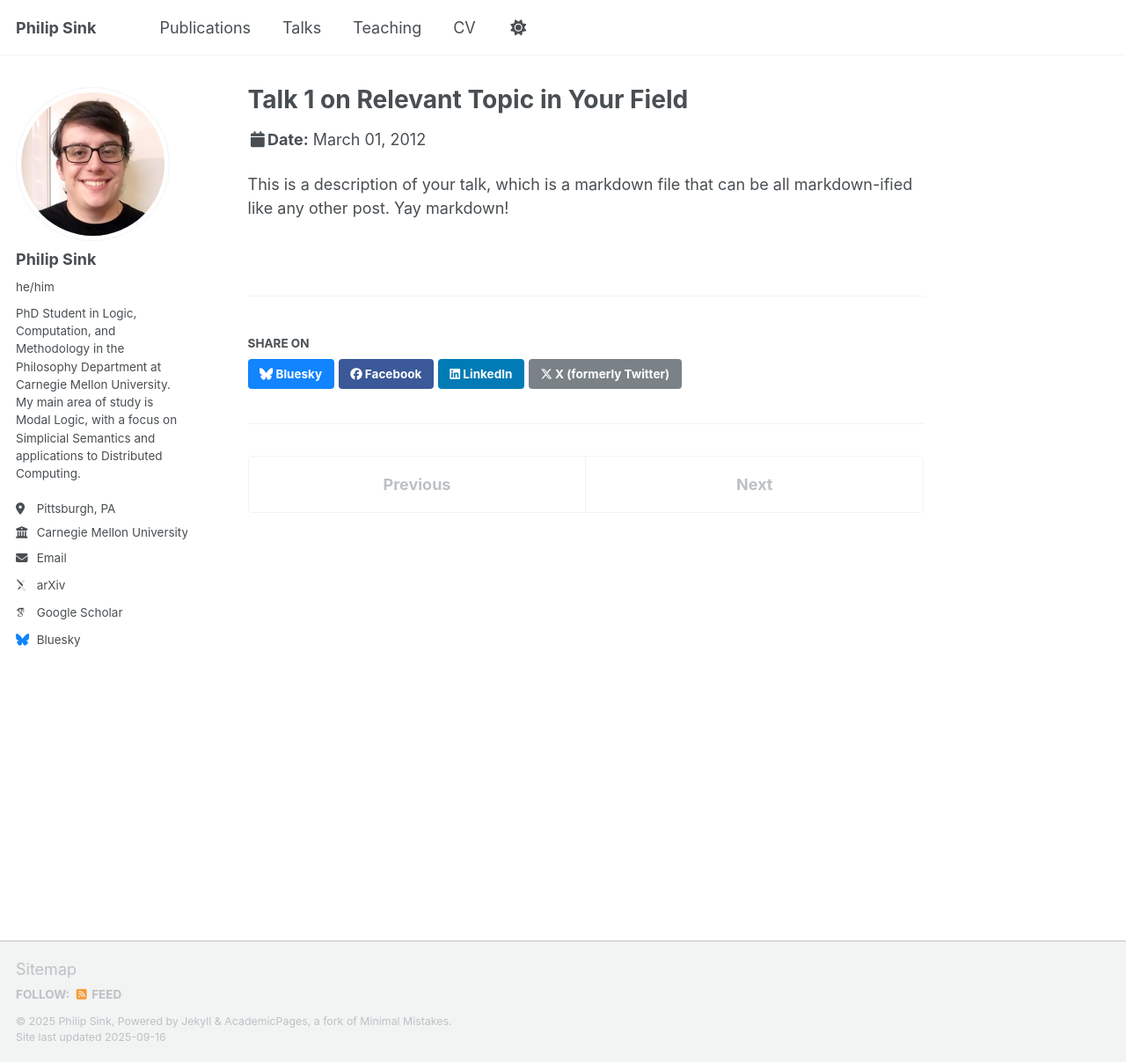
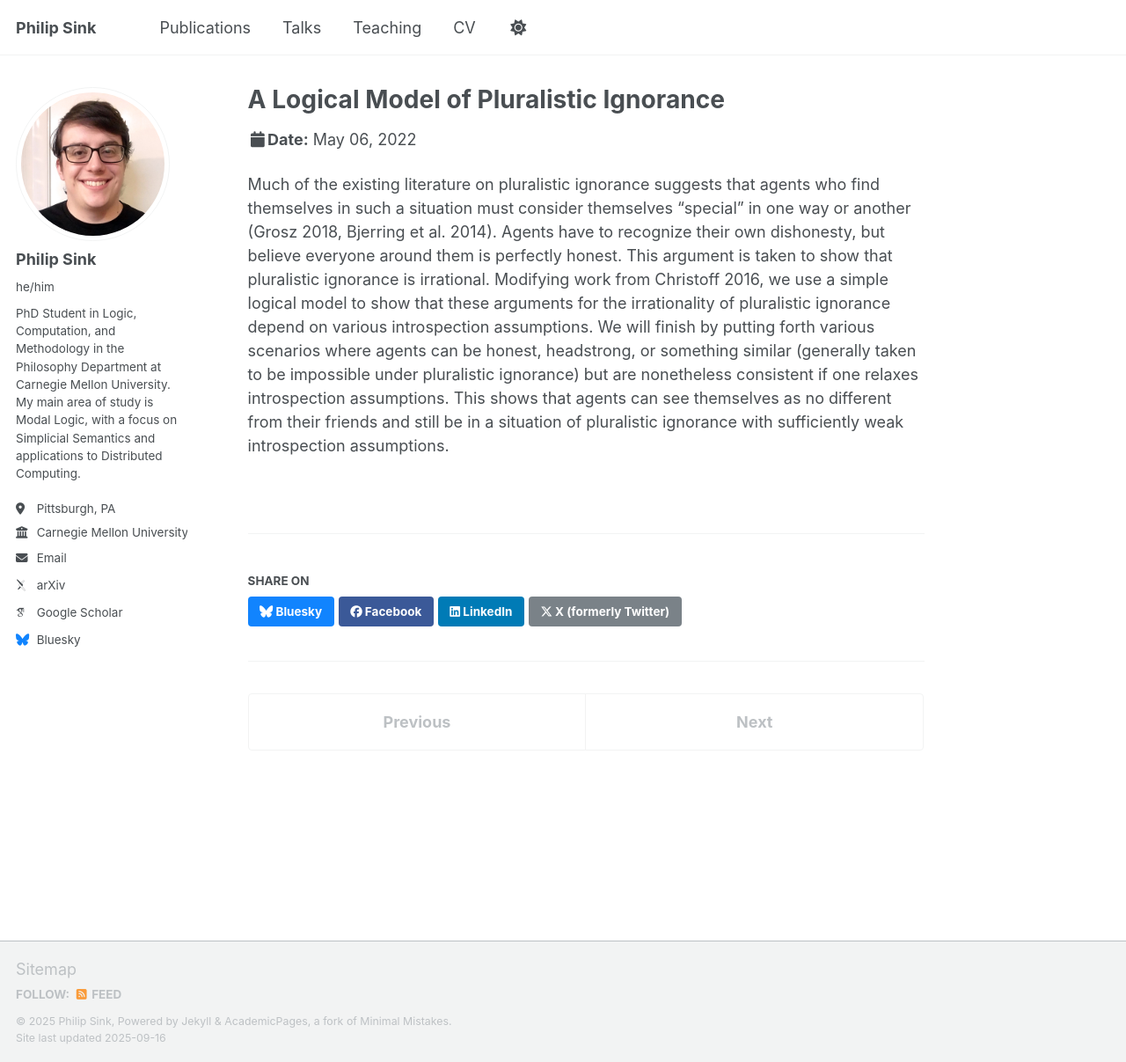
Before and after one commit to Philip-Sink/Philip-Sink.github.io, a Jekyll site: the page built from _talks/2022-05-06-PFEW-1.md, in a window 1280 px wide and 1207 px high. Shown: the whole window at 88% size. Built offline with Jekyll 4.4.1, drawn with Linux system fonts in a browser that asks for light colours; some web fonts are replaced; a script that is not in the unit is left out.

Commit message:
Update 2022-05-06-PFEW-1.md

```diff
--- a/_talks/2022-05-06-PFEW-1.md
+++ b/_talks/2022-05-06-PFEW-1.md
@@ -1,11 +1,11 @@
 ---
-title: "Talk 1 on Relevant Topic in Your Field"
+title: "A Logical Model of Pluralistic Ignorance"
 collection: talks
 type: "Talk"
 permalink: /talks/2022-05-06-PFEW-1
-venue: "UC San Francisco, Department of Testing"
-date: 2012-03-01
-location: "San Francisco, CA, USA"
+venue: "Pittsburgh Formal Epistemology Workshop"
+date: 2022-05-06
+location: "Pittsburgh, PA, USA"
 ---
 
-This is a description of your talk, which is a markdown file that can be all markdown-ified like any other post. Yay markdown!
+Much of the existing literature on pluralistic ignorance suggests that agents who find themselves in such a situation must consider themselves "special" in one way or another (Grosz 2018, Bjerring et al. 2014). Agents have to recognize their own dishonesty, but believe everyone around them is perfectly honest. This argument is taken to show that pluralistic ignorance is irrational. Modifying work from Christoff 2016, we use a simple logical model to show that these arguments for the irrationality of pluralistic ignorance depend on various introspection assumptions. We will finish by putting forth various scenarios where agents can be honest, headstrong, or something similar (generally taken to be impossible under pluralistic ignorance) but are nonetheless consistent if one relaxes introspection assumptions. This shows that agents can see themselves as no different from their friends and still be in a situation of pluralistic ignorance with sufficiently weak introspection assumptions.
```
